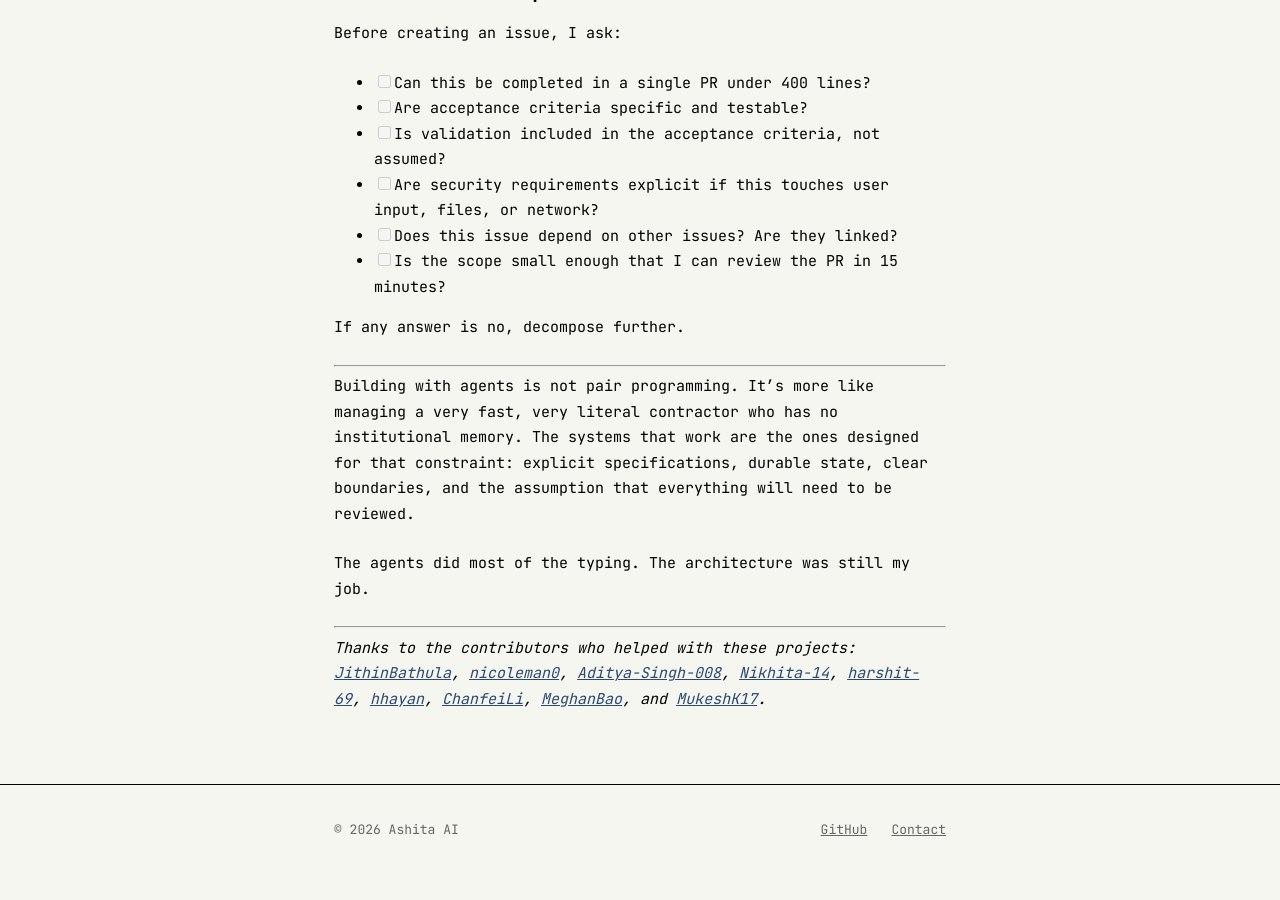
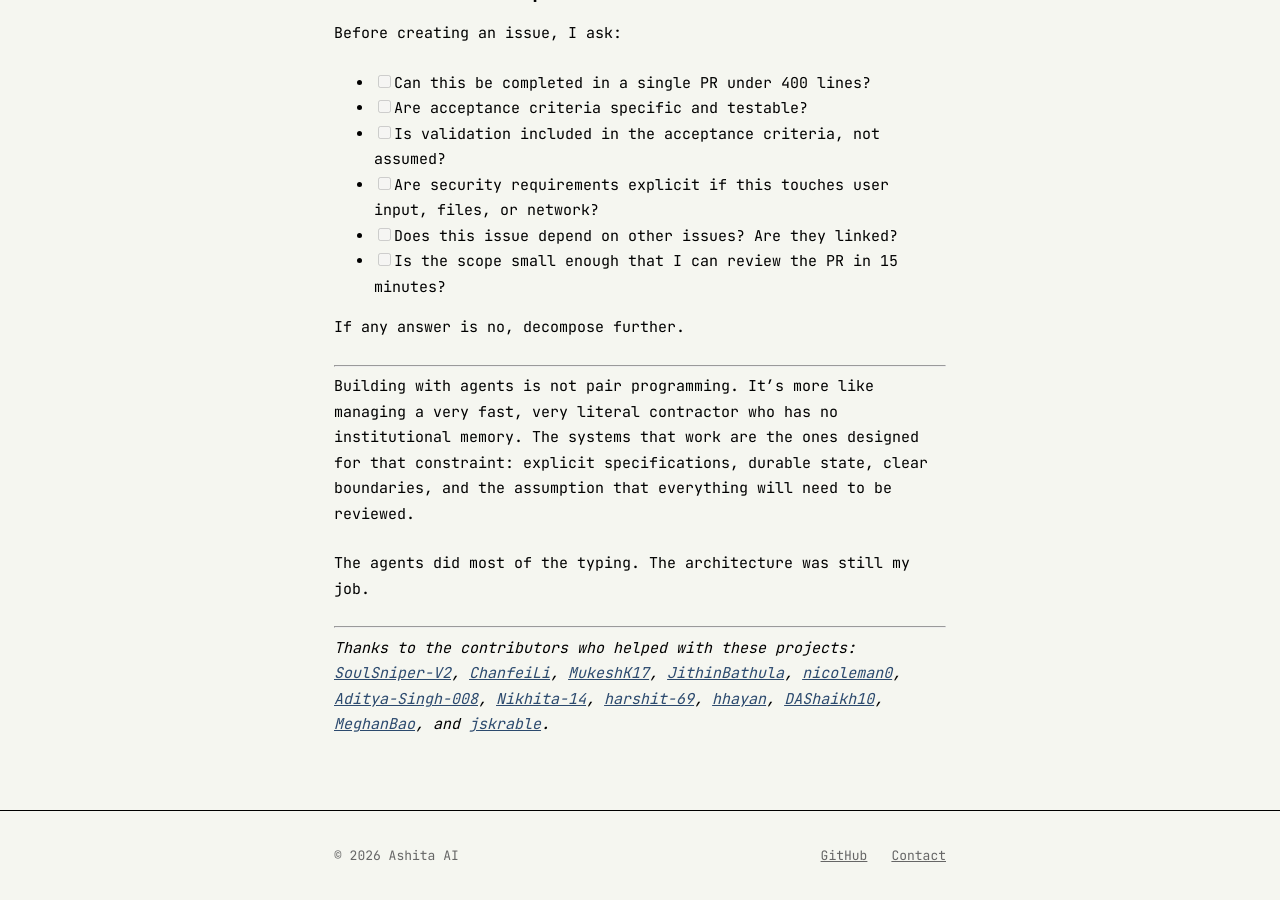
Before and after one commit to ashita-ai/ashita-ai.github.io, a Jekyll site: the page built from _posts/2026-01-28-what-i-learned-building-four-tools-with-ai-agents.md, in a window 1280 px wide and 900 px high, scrolled down 4961 px. Built offline with Jekyll 4.4.1, drawn with Linux system fonts in a browser that asks for light colours; before the commit the page ends 5836 px from its top, so only the background shows below that.

Commit message:
Add missing contributors, order by contribution count
Added SoulSniper-V2 (8 contributions across Tessera/Conduit),
DAShaikh10 (Tessera), and jskrable (Conduit). Ordered all
contributors by total contributions descending.

```diff
--- a/_posts/2026-01-28-what-i-learned-building-four-tools-with-ai-agents.md
+++ b/_posts/2026-01-28-what-i-learned-building-four-tools-with-ai-agents.md
@@ -148,4 +148,4 @@ The agents did most of the typing. The architecture was still my job.
 
 ---
 
-*Thanks to the contributors who helped with these projects: [JithinBathula](https://github.com/JithinBathula), [nicoleman0](https://github.com/nicoleman0), [Aditya-Singh-008](https://github.com/Aditya-Singh-008), [Nikhita-14](https://github.com/Nikhita-14), [harshit-69](https://github.com/harshit-69), [hhayan](https://github.com/hhayan), [ChanfeiLi](https://github.com/ChanfeiLi), [MeghanBao](https://github.com/MeghanBao), and [MukeshK17](https://github.com/MukeshK17).*
+*Thanks to the contributors who helped with these projects: [SoulSniper-V2](https://github.com/SoulSniper-V2), [ChanfeiLi](https://github.com/ChanfeiLi), [MukeshK17](https://github.com/MukeshK17), [JithinBathula](https://github.com/JithinBathula), [nicoleman0](https://github.com/nicoleman0), [Aditya-Singh-008](https://github.com/Aditya-Singh-008), [Nikhita-14](https://github.com/Nikhita-14), [harshit-69](https://github.com/harshit-69), [hhayan](https://github.com/hhayan), [DAShaikh10](https://github.com/DAShaikh10), [MeghanBao](https://github.com/MeghanBao), and [jskrable](https://github.com/jskrable).*
```
